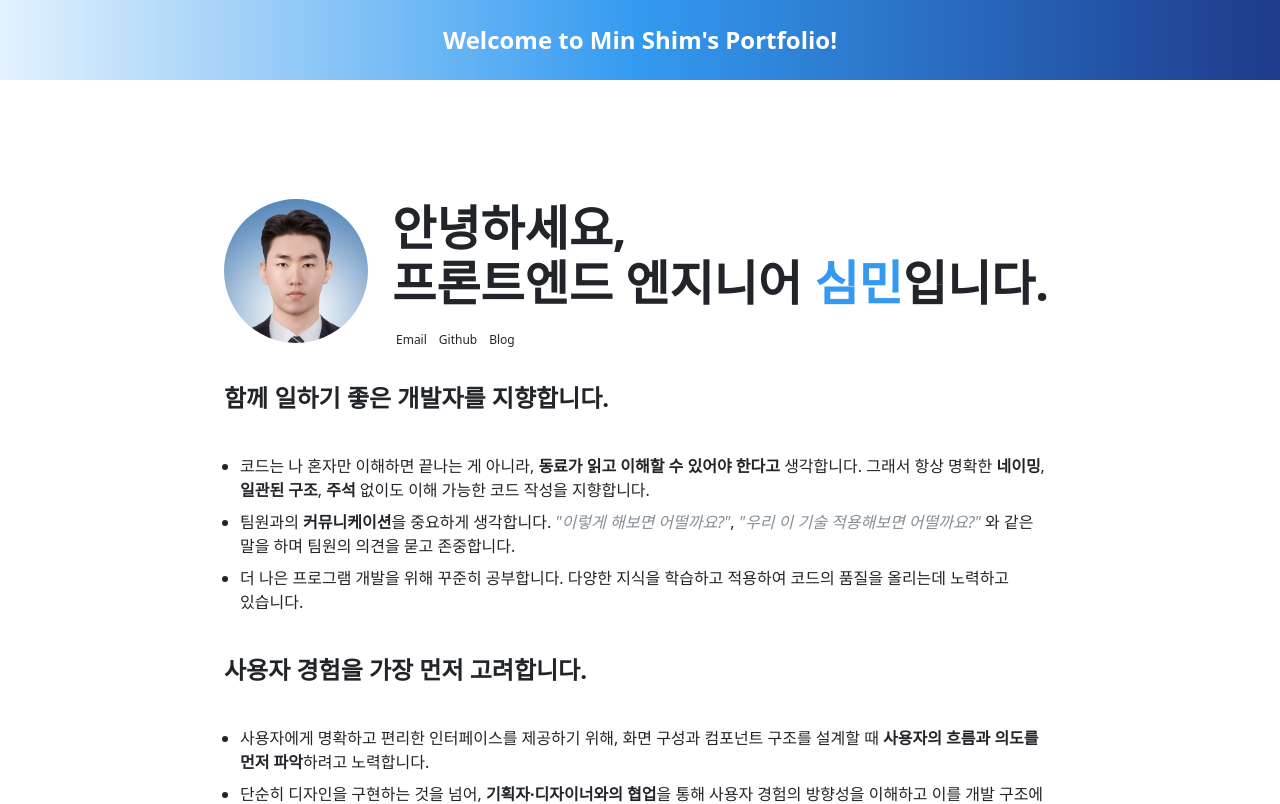
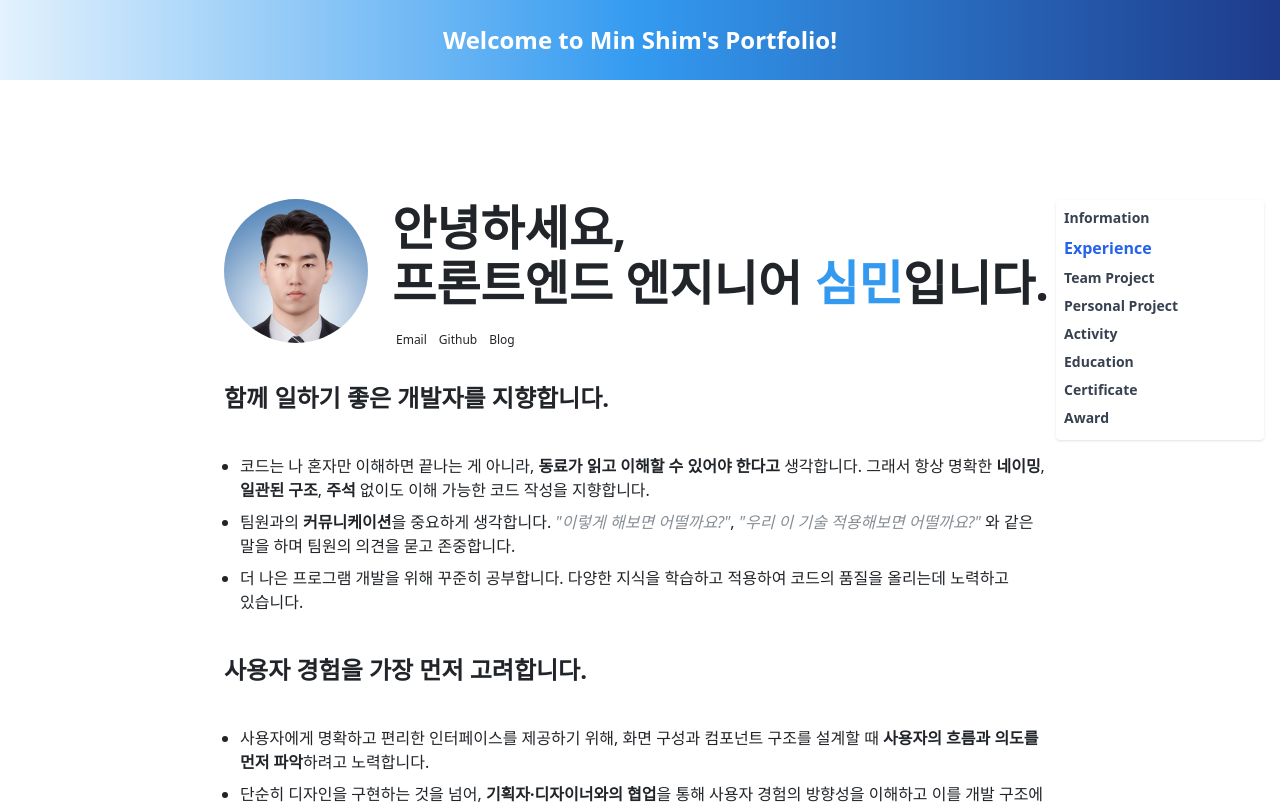
Before and after one commit to zxim/Simple_Portfolio, a Next.js app: page / in a window 1280 px wide. Shown: the top 804 px of the page. Built offline with nearby package versions, Linux system fonts and the light colour scheme.

Commit message:
dom 구조 변경 및 사이드바 추가

```diff
--- a/data.json
+++ b/data.json
@@ -178,21 +178,21 @@
       "description": "취업 동아리 활동에 성실히 임하여 그 성과를 인정받아 2023년 개인 MVP 수상."
     },
     {
-      "id": 0,
+      "id": 1,
       "name": "교내 취업동아리 우수상",
       "date": "2023. 12. 12",
       "organizer": "수원대학교",
       "description": "2년간 동아리 회장/부회장으로 활동하며 팀원 성장을 주도. 그 성과를 인정받아 2022년 대상, 2023년 우수상 수상."
     },
     {
-      "id": 1,
+      "id": 2,
       "name": "한이음 ICT 멘토링 공모전 입선",
       "date": "2023. 12. 07",
       "organizer": "한국정보산업연합회",
       "description": "AI 및 AR 기반 과일 정보 제공 앱을 개발하여 사용자에게 시각적 정보와 영양 정보를 함께 제공. Android 앱과 AR 기능을 직접 설계 및 구현함."
     },
     {
-      "id": 2,
+      "id": 3,
       "name": "현대오토에버 모빌리티 SW 스쿨 최종 프로젝트 우수상",
       "date": "2025. 02. 26",
       "organizer": "현대오토에버",
--- a/src/components/Activity/ActivityItem.tsx
+++ b/src/components/Activity/ActivityItem.tsx
@@ -1,8 +1,10 @@
 const ActivityItem = ({
+  id,
   name,
   period,
   description,
 }: {
+  id: number;
   name: string;
   period: string[];
   description: string;
@@ -11,10 +13,10 @@ const ActivityItem = ({
     <div className="flex flex-col md:flex-row gap-6 md:gap-0">
       <div className="flex flex-col gap-2">
         <div className="flex flex-col">
-          <h3>{name}</h3>
+          <h3 id={`Activity-${id}`}>{name}</h3>
           <span>{`${period[0]}${period[1] ? " - " + period[1] : ""}`}</span>
         </div>
-        <span className="whitespace-pre-wrap">{`${description}`}</span>
+        <span className="whitespace-pre-wrap">{description}</span>
       </div>
     </div>
   );
--- a/src/components/Award/AwardItem.tsx
+++ b/src/components/Award/AwardItem.tsx
@@ -1,15 +1,15 @@
 import { AwardProps } from "@/types";
 
-const AwardItem = ({ name, date, organizer, description }: AwardProps) => {
+const AwardItem = ({ id, name, date, organizer, description }: AwardProps & { id: number }) => {
   return (
     <div className="flex flex-col md:flex-row gap-6 md:gap-0">
       <div className="flex flex-col gap-2">
         <div className="flex flex-col">
-          <h3>{name}</h3>
+          <h3 id={`Award-${id}`}>{name}</h3>
           <span>{date}</span>
         </div>
         <span>{organizer}</span>
-        <span className="whitespace-pre-wrap">{`${description}`}</span>
+        <span className="whitespace-pre-wrap">{description}</span>
       </div>
     </div>
   );
--- a/src/components/Certificate/CertificateItem.tsx
+++ b/src/components/Certificate/CertificateItem.tsx
@@ -1,8 +1,10 @@
 const CertificateItem = ({
+  id,
   name,
   date,
   organizer,
 }: {
+  id: number;
   name: string;
   date: string;
   organizer: string;
@@ -11,7 +13,7 @@ const CertificateItem = ({
     <div className="flex flex-col md:flex-row gap-6 md:gap-0">
       <div className="flex flex-col gap-2">
         <div className="flex flex-col">
-          <h3>{name}</h3>
+          <h3 id={`Certificate-${id}`}>{name}</h3>
           <span>{date}</span>
         </div>
         <span>{organizer}</span>
--- a/src/components/Education/EducationItem.tsx
+++ b/src/components/Education/EducationItem.tsx
@@ -1,8 +1,10 @@
 const EducationItem = ({
+  id,
   name,
   description,
   period,
 }: {
+  id: number;
   name: string;
   description: string;
   period: string[];
@@ -11,10 +13,10 @@ const EducationItem = ({
     <div className="flex flex-col md:flex-row gap-6 md:gap-0">
       <div className="flex flex-col gap-2">
         <div className="flex flex-col">
-          <h3>{name}</h3>
+          <h3 id={`Education-${id}`}>{name}</h3>
           <span>{`${period[0]}${period[1] ? " - " + period[1] : ""}`}</span>
         </div>
-        <span className="whitespace-pre-wrap">{`${description}`}</span>
+        <span className="whitespace-pre-wrap">{description}</span>
       </div>
     </div>
   );
--- /dev/null
+++ b/src/components/Sidebar/index.tsx
@@ -0,0 +1,137 @@
+import { useEffect, useState } from "react";
+
+import data from "@/../data.json";
+import { sections } from "@/components/Sidebar/sections";
+
+type DataItem = {
+  id?: number;
+  name?: string;
+  isTeam?: boolean;
+};
+
+const normalize = (str: string) => str.toLowerCase().replace(/[^a-z]/g, "");
+
+const Sidebar = () => {
+  const [active, setActive] = useState<string>("");
+  const [hoveredId, setHoveredId] = useState<string | null>(null);
+  const [isClient, setIsClient] = useState(false);
+
+  useEffect(() => {
+    setIsClient(true);
+
+    const observer = new IntersectionObserver(
+      (entries) => {
+        for (const entry of entries) {
+          if (entry.isIntersecting) {
+            const el = entry.target as HTMLElement;
+            const idPrefix = el.id?.split("-")[0]; // ex: "TeamProject-1" → "TeamProject"
+            const match = sections.find((s) => s.id === idPrefix);
+            if (match) setActive(match.id);
+          }
+        }
+      },
+      { threshold: 0.3, rootMargin: "0px 0px -50% 0px" }
+    );
+
+    const targets = Array.from(document.querySelectorAll("h2, h3"));
+    targets.forEach((el) => observer.observe(el));
+
+    return () => observer.disconnect();
+  }, []);
+
+  const scrollTo = (text: string) => {
+    if (text === "top") {
+      window.scrollTo({ top: 0, behavior: "smooth" });
+      return;
+    }
+
+    // ✅ h2 이동 로직: 기존 텍스트 기반 방식 유지
+    const matchTarget = sections.find((s) => s.id === text);
+    if (matchTarget) {
+      const targetMatch = normalize(matchTarget.match);
+      const el = Array.from(document.querySelectorAll("h2")).find((h2) =>
+        normalize(h2.textContent || "").includes(targetMatch)
+      );
+      if (el) {
+        el.scrollIntoView({ behavior: "smooth" });
+        return;
+      }
+    }
+
+    const el = document.getElementById(text);
+    if (el) {
+      el.scrollIntoView({ behavior: "smooth", block: "start" });
+    }
+  };
+
+  return (
+    <aside className="fixed top-1/4 right-4 z-50 flex flex-col gap-1 text-sm bg-white p-2 rounded shadow w-52">
+      {sections.map(({ id, title, dataKey }) => {
+        const raw = (data as Record<string, unknown>)[dataKey ?? ""];
+        const items: DataItem[] = Array.isArray(raw) ? (raw as DataItem[]) : [];
+
+        const filteredItems =
+          id === "TeamProject"
+            ? items.filter((item) => item.isTeam === true)
+            : id === "PersonalProject"
+            ? items.filter((item) => item.isTeam === false)
+            : items;
+
+        const orderedItems = [...filteredItems].reverse();
+        const show = hoveredId === id;
+
+        return (
+          <div
+            key={id}
+            onMouseEnter={() => setHoveredId(id)}
+            onMouseLeave={() => setHoveredId(null)}
+          >
+            {/* h2 버튼 */}
+            <button
+              onClick={() => scrollTo(id)}
+              className={`block w-full text-left font-semibold ${
+                active === id
+                  ? "text-blue-600 text-base"
+                  : "text-gray-700 hover:text-blue-500"
+              }`}
+            >
+              {title}
+            </button>
+
+            {/* h3 버튼 리스트 */}
+            {isClient && (
+              <div
+                className={`ml-1 mt-1 flex flex-col gap-1 transition-all duration-700 ease-in-out transform ${
+                  show
+                    ? "opacity-100 scale-100 max-h-[500px]"
+                    : "opacity-0 scale-95 max-h-0 overflow-hidden"
+                }`}
+              >
+                {orderedItems
+                  .filter(
+                    (item): item is { id: number; name: string } =>
+                      typeof item.name === "string" && typeof item.id === "number"
+                  )
+                  .map((item) => {
+                    const domId = `${id}-${item.id}`;
+                    return (
+                      <button
+                        key={domId}
+                        onClick={() => scrollTo(domId)}
+                        className="text-xs text-gray-500 hover:text-blue-400 truncate text-left"
+                        title={item.name}
+                      >
+                        {item.name}
+                      </button>
+                    );
+                  })}
+              </div>
+            )}
+          </div>
+        );
+      })}
+    </aside>
+  );
+};
+
+export default Sidebar;
--- /dev/null
+++ b/src/components/Sidebar/sections.ts
@@ -0,0 +1,10 @@
+export const sections = [
+  { id: "top", match: "welcome to min shim", title: "Information", dataKey: "information" },
+  { id: "Experience", match: "school", title: "Experience", dataKey: "workExperience" },
+  { id: "TeamProject", match: "team project", title: "Team Project", dataKey: "project" },
+  { id: "PersonalProject", match: "personal project", title: "Personal Project", dataKey: "project" },
+  { id: "Activity", match: "activities", title: "Activity", dataKey: "activity" },
+  { id: "Education", match: "education", title: "Education", dataKey: "education" },
+  { id: "Certificate", match: "certificate", title: "Certificate", dataKey: "certificate" },
+  { id: "Award", match: "award", title: "Award", dataKey: "award" },
+];
--- a/src/pages/index.tsx
+++ b/src/pages/index.tsx
@@ -11,10 +11,11 @@ import Information from "@/components/Information";
 import Layout from "@/components/Layout";
 import Project from "@/components/Project";
 import ResumeTitle from "@/components/ResumeTitle";
-// import ScrollProgress from "@/components/ScrollProgress";
+import ScrollProgress from "@/components/ScrollProgress";
 import WorkExperience from "@/components/WorkExperience";
 import { DataProps, InformationProps, ProjectProps, WorkExperienceProps } from "@/types";
 import Award from "@/components/Award";
+import Sidebar from "@/components/Sidebar";
 
 const Home: NextPage<DataProps> = ({
   resumeTitle,
@@ -28,7 +29,8 @@ const Home: NextPage<DataProps> = ({
 }) => {
   return (
     <>
-      {/* <ScrollProgress /> */}
+      <ScrollProgress />
+      <Sidebar />
       <ResumeTitle resumeTitle={resumeTitle} />
       <Layout>
         <Information information={information} />
```
Also changed, not shown: src/components/Project/ProjectItem.tsx (+9 -5 lines), src/components/Project/index.tsx (+10 -2 lines), src/components/Sidebar/SidebarItem.tsx (added, +33 -0 lines), src/components/WorkExperience/WorkExperienceItem.tsx (+12 -3 lines).
